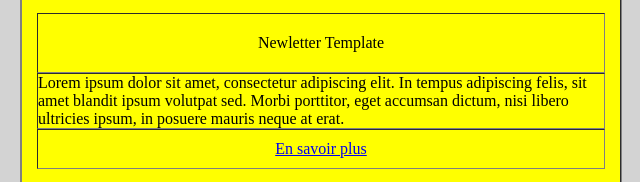
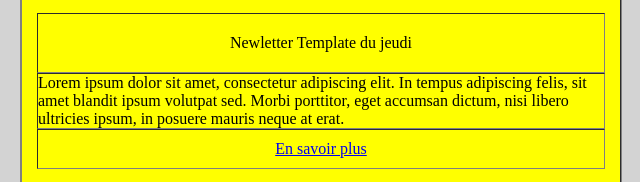
Before and after one commit to Jordan598/original, a plain HTML site: page exercices tableau 2/index.html in a window 1280 px wide. Shown: the part 528-710 px from the top of the page, 319-959 px from the left. Drawn offline with Linux system fonts and the light colour scheme.

Commit message:
modif titre

```diff
--- a/exercices tableau 2/index.html
+++ b/exercices tableau 2/index.html
@@ -46,7 +46,7 @@
                 <table style="padding:15px" cellpadding="0" cellspacing="0" border="1" align="center">
                   <tr>
                     <td style="padding:20px" align="center">
-                      Newletter Template
+                      Newletter Template du jeudi
                     </td>
                   </tr>
                   <tr>
```
Also changed, not shown: index.html (+1 -1 lines).
